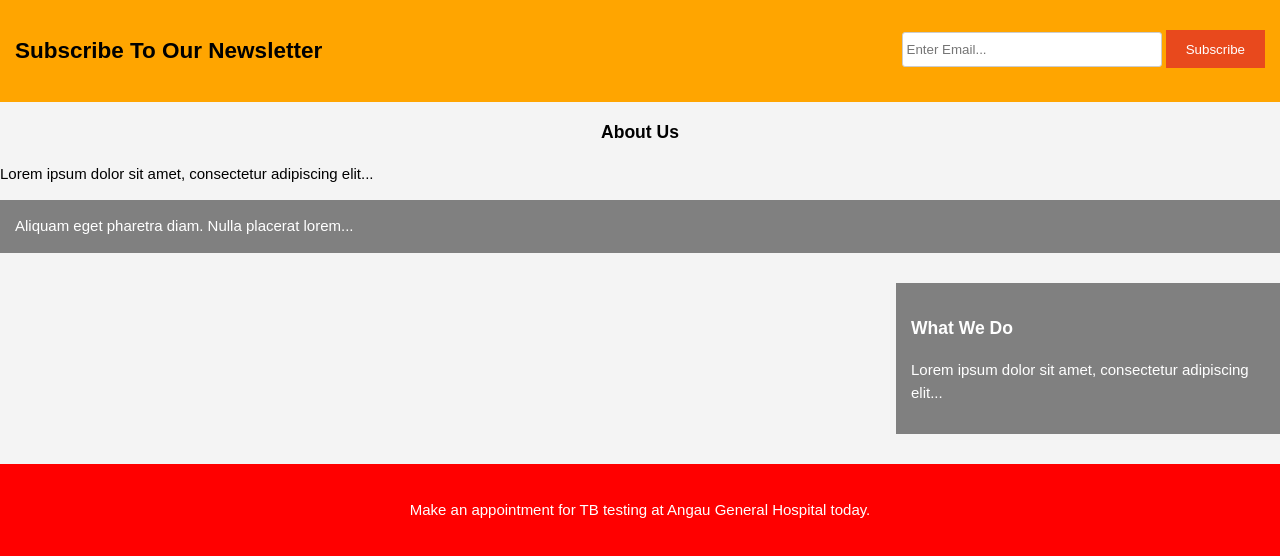
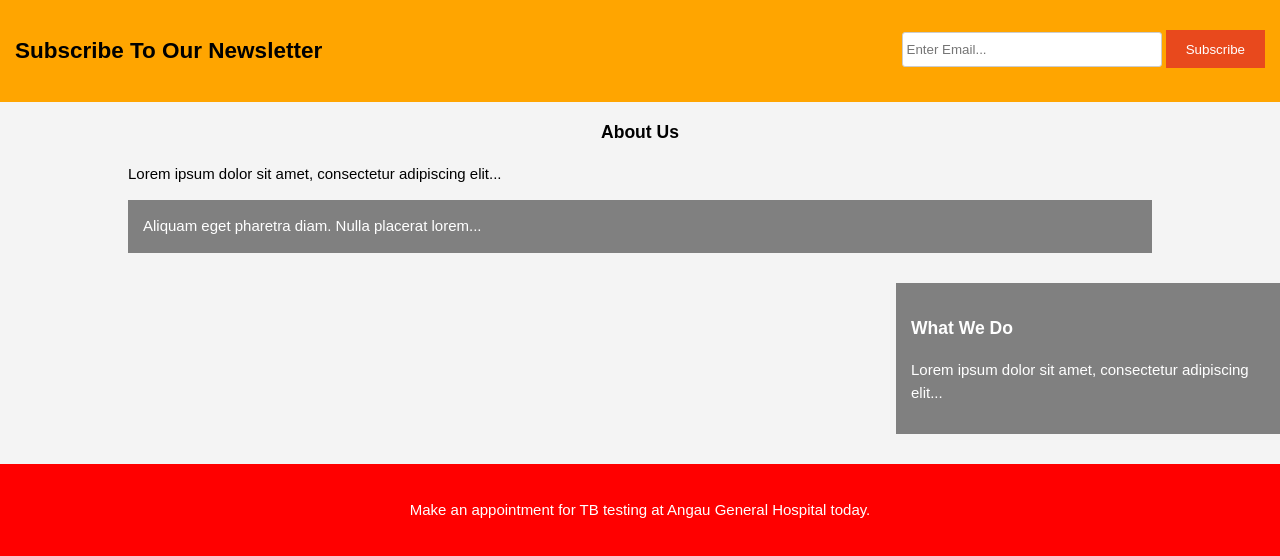
Before and after one commit to rardiva/angautbward, a PHP site: page /about.html in a window 1280 px wide. Shown: the part 135-691 px from the top of the page. Run offline with PHP 8.4, Linux system fonts and the light colour scheme.

Commit message:
Update style.css

```diff
--- a/css/style.css
+++ b/css/style.css
@@ -161,8 +161,9 @@ aside#sidebar .quote input, aside#sidebar .quote textarea{
 
 /* Main-col */
 article#main-col{
-  float:center;
-  width:100%;
+  margin-left:10%;
+  margin-right:10%;
+  width:80%;
 }
 
 /* Services */
```
